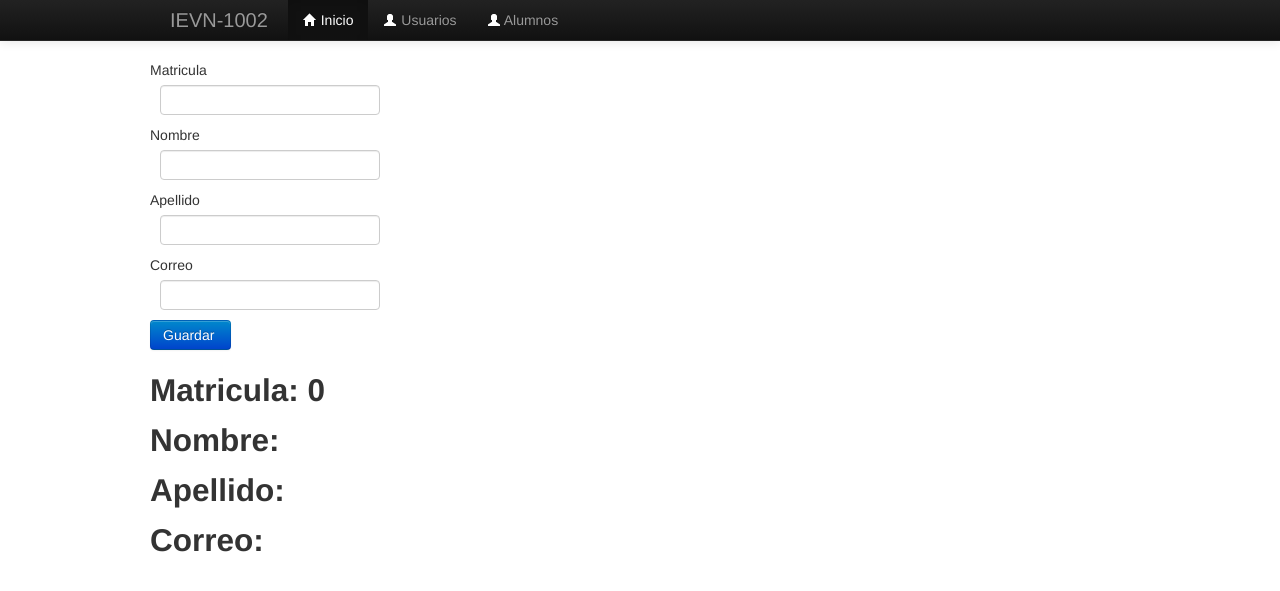
After one commit to IEVN1002-22002134/api_flask02, a Flask app: page /Alumnos in a window 1280 px wide. The commit adds this page. Shown: the top 591 px of the page. Run offline with Flask 3, Linux system fonts and the light colour scheme; some libraries are stand-ins or nearby versions.

Commit message:
Formularios

```diff
--- a/app.py
+++ b/app.py
@@ -1,5 +1,6 @@
 from flask import Flask, render_template,request
 import math
+import forms
 
 app = Flask(__name__)
 
@@ -12,7 +13,7 @@ def index():
 
 
 @app.route('/calculos',methods=['GET','POST'])
-def about2():
+def calculos():
     if request.method == 'POST':
         numero1 = request.form['numero1']
         numero2 = request.form['numero2']
@@ -31,7 +32,7 @@ def about2():
     return render_template('calculos.html')
 
 @app.route('/distancia',methods=['GET','POST'])
-def about3():
+def distancia():
     if request.method == 'POST':
         numero1 = float (request.form['numero1'])
         numero2 = float (request.form['numero2'])
@@ -44,6 +45,20 @@ def about3():
                                 numero1=numero1, numero2=numero2, numero3=numero3, numero4=numero4)
     return render_template('distancia.html')
 
+@app.route('/Alumnos', methods=['GET','POST'])
+def alumnos():
+    mat=0
+    nom=""
+    ape=""
+    email=""
+    alumnos_class = forms.UserForm(request.form)
+    if request.method == 'POST' and alumnos_class.validate:
+        mat=alumnos_class.matricula.data
+        nom=alumnos_class.nombre.data
+        ape=alumnos_class.apellido.data
+        email=alumnos_class.correo.data
+    return render_template('Alumnos.html',form=alumnos_class,
+            mat=mat,nom=nom,ape=ape, email=email)
 
 @app.route('/calculos')
 def about0():
--- /dev/null
+++ b/forms.py
@@ -0,0 +1,17 @@
+from wtforms import Form
+from wtforms import StringField, PasswordField, EmailField, BooleanField, SubmitField, IntegerField
+from wtforms import validators
+
+class UserForm(Form):
+    matricula = IntegerField('Matricula', [
+        validators.DataRequired(message = 'El campo es requerido')
+    ])
+    nombre = StringField("Nombre", [
+        validators.DataRequired(message = 'El campo es requerido')
+    ])
+    apellido = StringField("Apellido", [
+        validators.DataRequired(message = 'El campo es requerido')
+    ])
+    correo = StringField("Correo", [
+        validators.Email(message = 'El campo es requerido')
+    ])
--- a/requirements.txt
+++ b/requirements.txt
@@ -1,8 +1,13 @@
 blinker==1.9.0
 click==8.3.0
 colorama==0.4.6
+dnspython==2.8.0
+email-validator==2.3.0
 Flask==3.1.2
+Flask-WTF==1.2.2
+idna==3.11
 itsdangerous==2.2.0
 Jinja2==3.1.6
 MarkupSafe==3.0.3
 Werkzeug==3.1.3
+WTForms==3.2.1
--- /dev/null
+++ b/templates/Alumnos.html
@@ -0,0 +1,18 @@
+{% extends "layout.html"%}
+  {% import "_macros.html" as macro %}
+        {%block container%}
+
+        <form action="" method="post">
+            {{macro.camposNuevos(form.matricula)}}
+            {{macro.camposNuevos(form.nombre)}}
+            {{macro.camposNuevos(form.apellido)}}
+            {{macro.camposNuevos(form.correo)}}
+            <input type="submit" value ="Guardar "class="btn btn-primary">
+        </form>
+
+        <h2>Matricula: {{mat}}</h2>
+        <h2>Nombre: {{nom}}</h2>
+        <h2>Apellido: {{ape}}</h2>
+        <h2>Correo: {{email}}</h2>
+
+    {%endblock%}
--- a/templates/calculos.html
+++ b/templates/calculos.html
@@ -15,7 +15,7 @@
                 <select class="form-select" id="operacion" name="operacion">
                     <option value="suma">Suma</option>
                     <option value="resta">Resta</option>
-                    <option value="multiplicacion">Multiplicacion</option>
+                    <option value="multiplicacion">     </option>
                     <option value="division">Division</option>
                 </select>
         </div>
```
